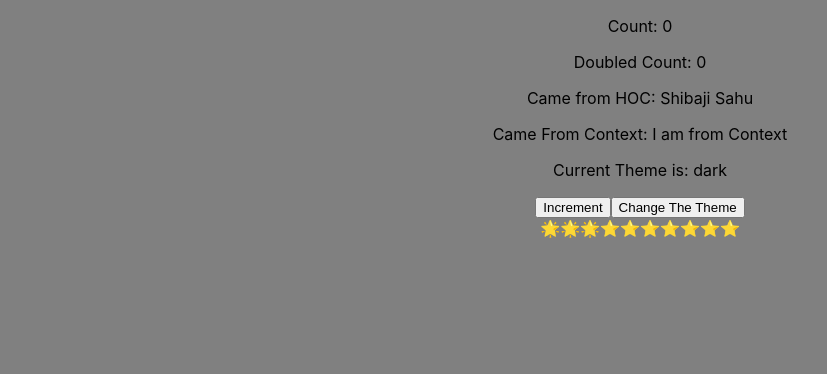
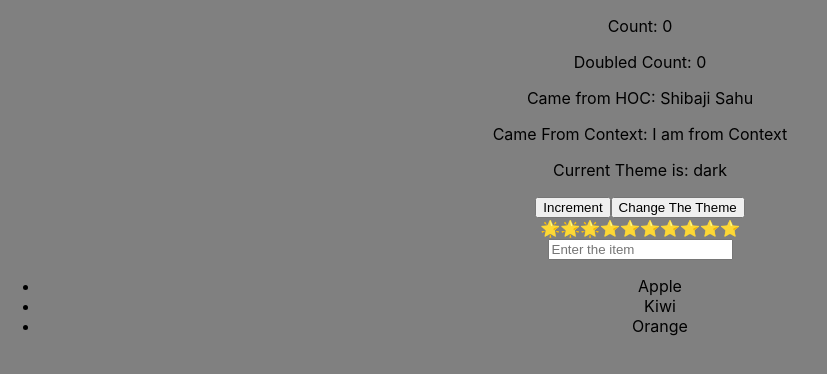
Before and after one commit to Shibaji121/practice, a React (Create React App) app: page / in a window 1280 px wide. Shown: the top 374 px of the page, without its empty margins (0-827 px from the left). Built offline with nearby package versions, Linux system fonts and the light colour scheme.

Commit message:
SearchBox implemented

```diff
--- a/src/App.js
+++ b/src/App.js
@@ -4,6 +4,7 @@ import Higher from "./Higher";
 import { MyContext } from "./ExampleContext";
 import useTheme from "./useTheme";
 import StarPattern from "./StarPattern";
+import SearchBox from "./SearchBox";
 
 function App(props) {
   const [count, setCount] = useState(0);
@@ -29,6 +30,7 @@ function App(props) {
       <button onClick={incrementCount}>Increment</button>
       <button onClick={toggleTheme}>Change The Theme</button>
       <StarPattern limit={3} />
+      <SearchBox />
     </div>
   );
 }
--- /dev/null
+++ b/src/SearchBox.js
@@ -0,0 +1,31 @@
+import React, { useState } from "react";
+
+const SearchBox = () => {
+  let SearchItems = ["Apple", "Kiwi", "Orange"];
+  const [text, setText] = useState("");
+  //   const [Sitem, setSitem] = useState(SearchItems);
+
+  //   const handleChange = (value) => {
+  //     setSitem((prev) => prev.filter((item) => item.includes(value)));
+  //   };
+
+  SearchItems = SearchItems.filter((item) =>
+    item.toLowerCase().includes(text.toLowerCase())
+  );
+  return (
+    <div>
+      <input
+        type="text"
+        placeholder="Enter the item"
+        onChange={(e) => setText(e.target.value)}
+      />
+      <ul>
+        {SearchItems.map((item, index) => {
+          return <li key={index}>{item}</li>;
+        })}
+      </ul>
+    </div>
+  );
+};
+
+export default SearchBox;
```
